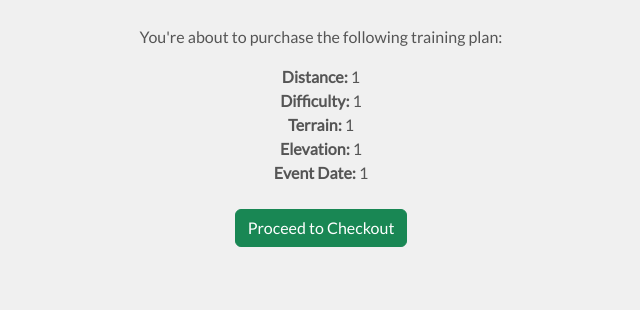
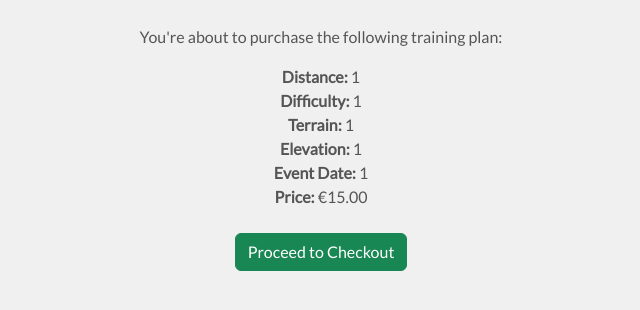
Before and after one commit to BrianMcConway/runplanner-training, a Django app: page /products/basket/1/1/1/1/1/ in a window 1280 px wide. Shown: the part 177-487 px from the top of the page, without its empty margins (319-959 px from the left). Run offline with Django 5.2, Linux system fonts and the light colour scheme; parts of the project's set-up code (start-up, migrations or seed data) failed here and were passed over; some libraries are stand-ins or nearby versions.

Commit message:
Add price calculator function for Sample and Basket, price display in Basket.

```diff
--- a/products/templates/products/basket.html
+++ b/products/templates/products/basket.html
@@ -17,6 +17,7 @@ Purchase Confirmation
         <li><strong>Terrain:</strong> {{ terrain }}</li>
         <li><strong>Elevation:</strong> {{ elevation }}</li>
         <li><strong>Event Date:</strong> {{ event_date }}</li>
+        <li><strong>Price:</strong> €{{ price|floatformat:2 }}</li>  <!-- Display price here -->
     </ul>
 
     <!-- Add a checkout button or a link to continue purchasing -->
--- a/products/views.py
+++ b/products/views.py
@@ -5,6 +5,28 @@ from django.http import HttpResponse
 from .forms import TrainingPlanFilterForm
 from django.utils.dateformat import format as date_format
 from django.utils import timezone
+
+# Helper function to calculate price based on distance and difficulty
+def calculate_price(distance, difficulty):
+    base_price = 15  # Starting price
+    difficulty_increment = 3
+    distance_increment = {
+        '5k': 0,
+        '10k': 3,
+        'half_marathon': 6,
+        'marathon': 9,
+        '50k': 12,
+        '80k': 15,
+        '100k': 18,
+        '160k': 21,
+        '200k': 24,
+    }
+    price = base_price + distance_increment.get(distance, 0)
+    if difficulty == 'intermediate':
+        price += difficulty_increment
+    elif difficulty == 'advanced':
+        price += 2 * difficulty_increment
+    return price
 
 # View for selecting the training plan
 def training_plans(request):
@@ -20,6 +42,7 @@ def training_plans(request):
 
         # Format the date in a URL-safe format (dd-mm-yyyy)
         formatted_event_date = date_format(event_date, 'd-m-Y')
+
         return render(request, 'products/plan_preview.html', {
             'distance': distance,
             'difficulty': difficulty,
@@ -33,31 +56,35 @@ def training_plans(request):
         'form': form,
     })
 
-# Generate dynamic training plan image with 'SAMPLE' text and price
+# Generate dynamic training plan image with 'SAMPLE' text
 def generate_plan_image(request, distance, difficulty, terrain, elevation, event_date):
-    # Set a static price for now (e.g., €15 for demonstration)
-    price = 15.00
+    # Calculate the price using the helper function
+    price = calculate_price(distance, difficulty)
+
+    # Capitalize the first letter of difficulty and terrain
+    difficulty = difficulty.title()
+    terrain = terrain.title()
 
     # Create a new image with hex background color
-    img = Image.new('RGB', (600, 400), color='#496D89')  # Increased the image size for more space
+    img = Image.new('RGB', (600, 400), color='#496D89')
     draw = ImageDraw.Draw(img)
 
     try:
-        # Try loading fonts (replace 'arial.ttf' with a more reliable font like DejaVuSans.ttf)
-        font = ImageFont.truetype("DejaVuSans.ttf", 20)  # Standard font for plan details
-        price_font = ImageFont.truetype("DejaVuSans.ttf", 30)  # Larger font for the price
-        sample_font = ImageFont.truetype("DejaVuSans.ttf", 50)  # Larger font for 'SAMPLE'
+        # Try loading fonts
+        font = ImageFont.truetype("DejaVuSans.ttf", 20)
+        price_font = ImageFont.truetype("DejaVuSans.ttf", 30)
+        sample_font = ImageFont.truetype("DejaVuSans.ttf", 50)
     except IOError:
         # Use default font if custom font fails
         font = ImageFont.load_default()
-        price_font = ImageFont.load_default()  # Fallback for price
+        price_font = ImageFont.load_default()
         sample_font = ImageFont.load_default()
 
     # Add 'SAMPLE' text prominently in the center of the image
     sample_bbox = draw.textbbox((0, 0), "SAMPLE", font=sample_font)
-    text_width = sample_bbox[2] - sample_bbox[0]  # Calculate the width
-    sample_x = (img.width - text_width) // 2  # Center 'SAMPLE' horizontally
-    sample_y = 20  # Position 'SAMPLE' near the top
+    text_width = sample_bbox[2] - sample_bbox[0]
+    sample_x = (img.width - text_width) // 2
+    sample_y = 20
     draw.text((sample_x, sample_y), "SAMPLE", font=sample_font, fill=(255, 255, 255))
 
     # Add selected plan details lower down
@@ -67,10 +94,8 @@ def generate_plan_image(request, distance, difficulty, terrain, elevation, event
     draw.text((10, 240), f"Terrain: {terrain}", font=font, fill=(255, 255, 255))
     draw.text((10, 270), f"Elevation: {elevation}", font=font, fill=(255, 255, 255))
     draw.text((10, 300), f"Event Date: {event_date}", font=font, fill=(255, 255, 255))  # Date in dd-mm-yyyy format
-
     # Handle Euro symbol for default font
     euro_symbol = "€" if font.getmask("€") else "EUR"  # Check if the font supports Euro symbol
-
     # Add the price to the image with a larger font
     draw.text((10, 340), f"Price: {euro_symbol}{price:.2f}", font=price_font, fill=(255, 255, 255))
 
@@ -84,11 +109,19 @@ def generate_plan_image(request, distance, difficulty, terrain, elevation, event
 
 # View to handle the basket where the user confirms purchasing a training plan
 def basket(request, distance, difficulty, terrain, elevation, event_date):
+    # Calculate the price using the same logic
+    price = calculate_price(distance, difficulty)
+
+    # Capitalize the first letter of difficulty and terrain
+    difficulty = difficulty.title()
+    terrain = terrain.title()
+
     # Render the basket.html
     return render(request, 'products/basket.html', {
         'distance': distance,
-        'difficulty': difficulty,
-        'terrain': terrain,
+        'difficulty': difficulty,  # Capitalized Difficulty
+        'terrain': terrain,  # Capitalized Terrain
         'elevation': elevation,
-        'event_date': event_date
+        'event_date': event_date,
+        'price': price,  # Pass the calculated price to the template
     })
```
